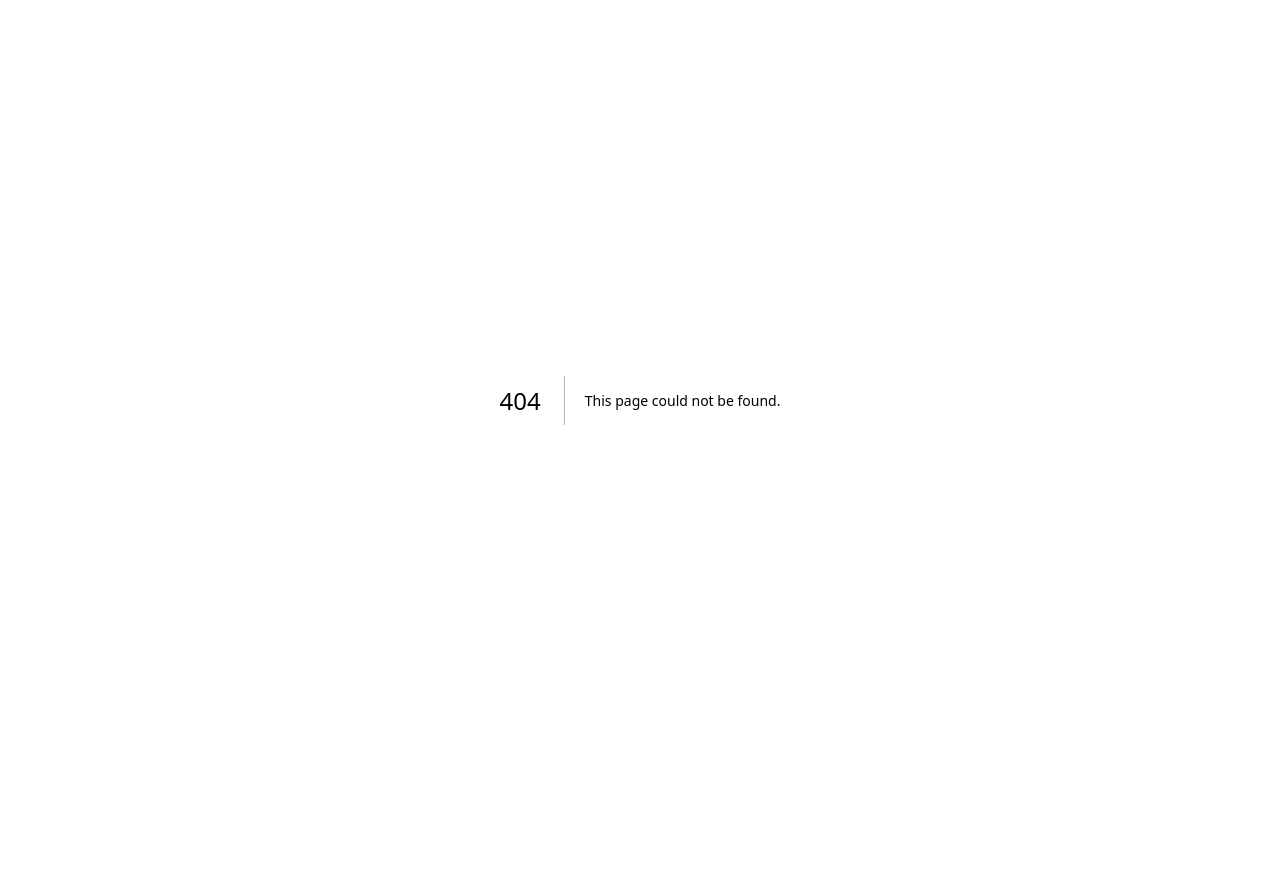
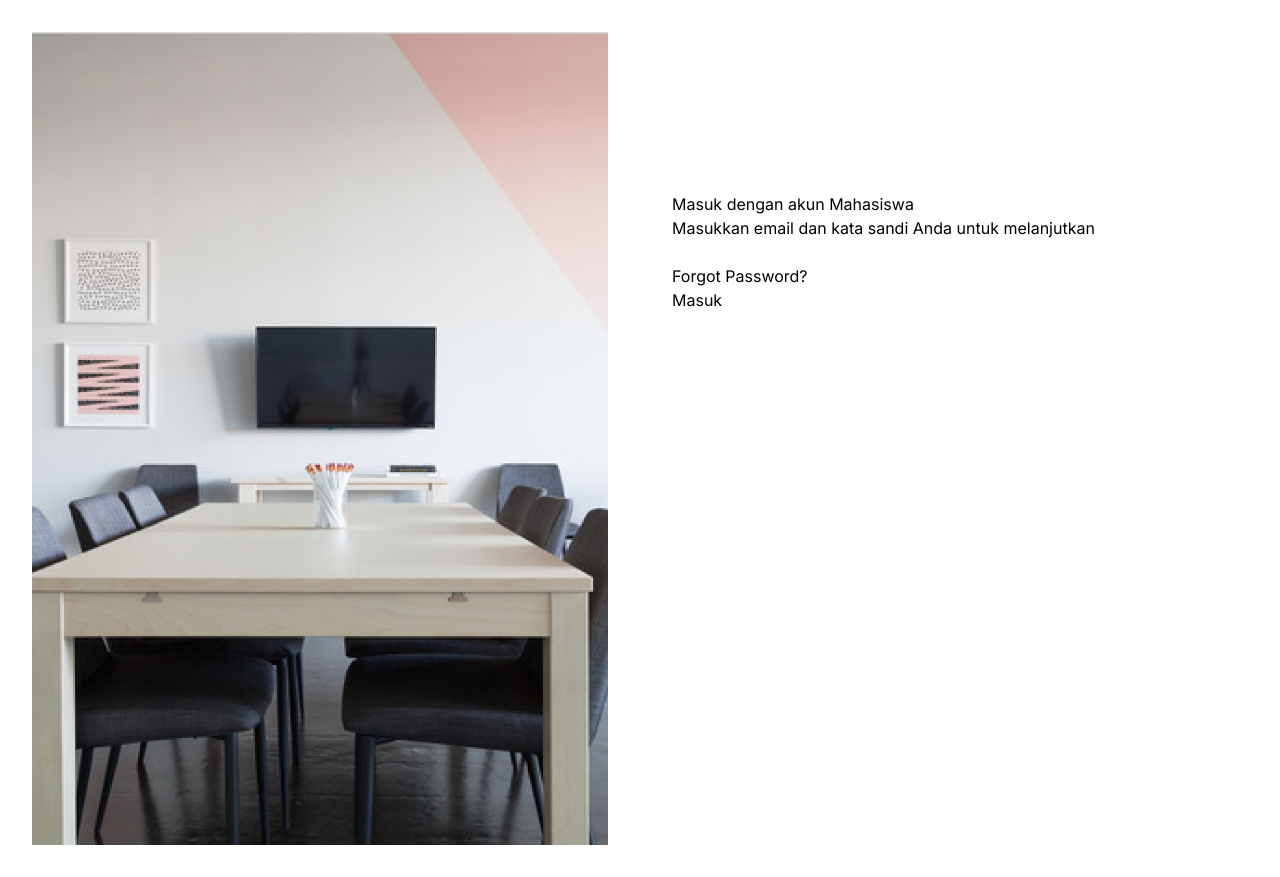
Before and after one commit to WibowoMulyo/bengkod-frontend-reservation, a Next.js app: page /login in a window 1280 px wide. Before the commit this address had no page. Before the commit the page ends 800 px from the top, so only its background shows below. Built offline with nearby package versions, Linux system fonts and the light colour scheme.

Commit message:
don't review it yet

```diff
--- a/src/app/globals.css
+++ b/src/app/globals.css
@@ -15,7 +15,7 @@
     --background-end-rgb: 0, 0, 0;
   }
 }
-
+/*
 body {
   color: rgb(var(--foreground-rgb));
   background: linear-gradient(
@@ -24,4 +24,4 @@ body {
       rgb(var(--background-end-rgb))
     )
     rgb(var(--background-start-rgb));
-}
+} */
--- /dev/null
+++ b/src/app/login/page.tsx
@@ -0,0 +1,21 @@
+import Image from 'next/image'
+
+export default function Home() {
+  return (
+    <div className="flex h-screen">
+      <div className="w-1/2">
+        <img className="p-8" src="/image/login_pic.png" alt="login picture" />
+      </div>
+      <div className="w-1/2">
+      <div className="p-8 justify-center items-center h-screen py-48">
+        <h1>Masuk dengan akun Mahasiswa</h1>
+        <p>Masukkan email dan kata sandi Anda untuk melanjutkan</p>
+        <input type="text"/>
+        <input type="password" name="" id="" />
+        <p>Forgot Password?</p>
+        <button>Masuk</button>
+      </div>
+      </div>
+    </div>
+  )
+};
```
Also changed, not shown: public/image/login_pic.png (added).
